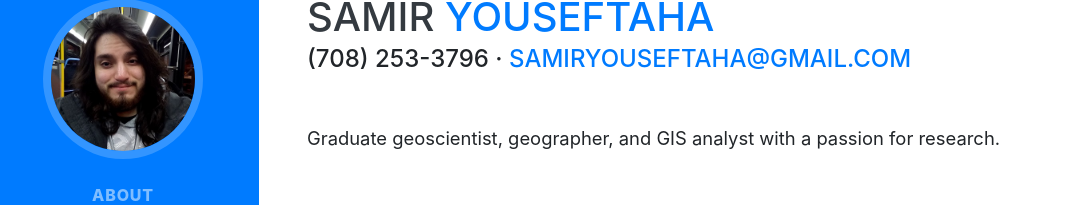
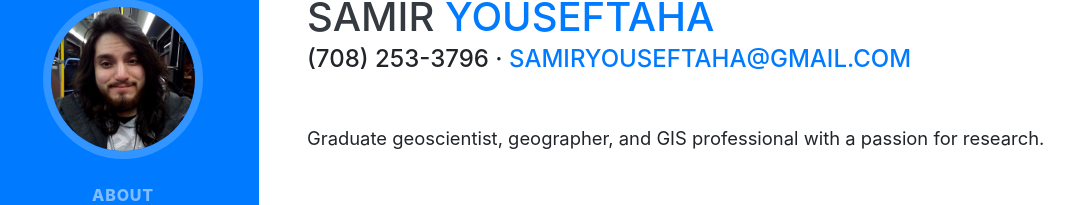
Before and after one commit to syouseftaha/syouseftaha.github.io, a website with bundled scripts: page index.html in a window 1280 px wide. Shown: the part 237-442 px from the top of the page, without its empty margins (13-1087 px from the left). Built offline with nearby package versions, Linux system fonts and the light colour scheme; a web font is replaced by a local one.

Commit message:
professional

```diff
--- a/index.html
+++ b/index.html
@@ -92,7 +92,7 @@
         <div class="subheading mb-5">(708) 253-3796 ·
           <a href="mailto:name@email.com">samiryouseftaha@gmail.com</a>
         </div>
-        <p class="lead mb-5">Graduate geoscientist, geographer, and GIS analyst with a passion for research.</p>
+        <p class="lead mb-5">Graduate geoscientist, geographer, and GIS professional with a passion for research.</p>
         <p class="lead mb-5"><a href="Samir Youseftaha Resume.pdf" target="_blank">Click here to see my resume!</a></p>
         <div class="social-icons">
             <a class="social-icon" href="https://www.linkedin.com/in/samir-youseftaha/" target="_blank"><i class="fab fa-linkedin-in"></i></a>
```
Also changed, not shown: 1 other file.
